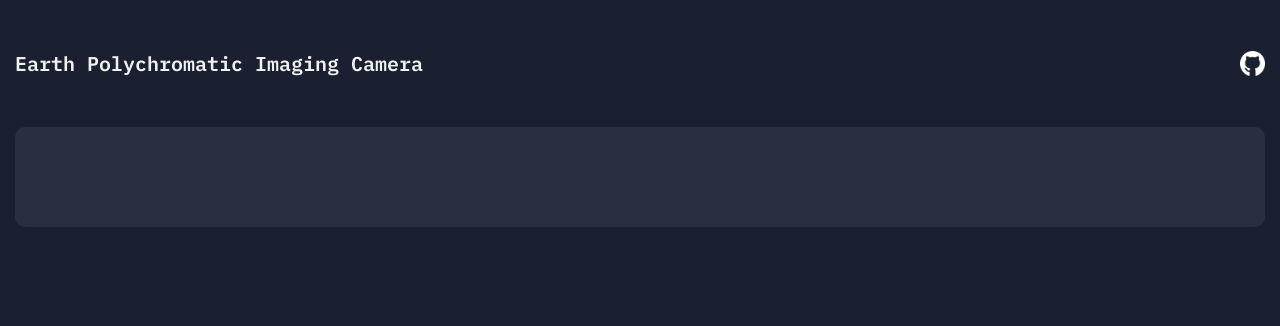
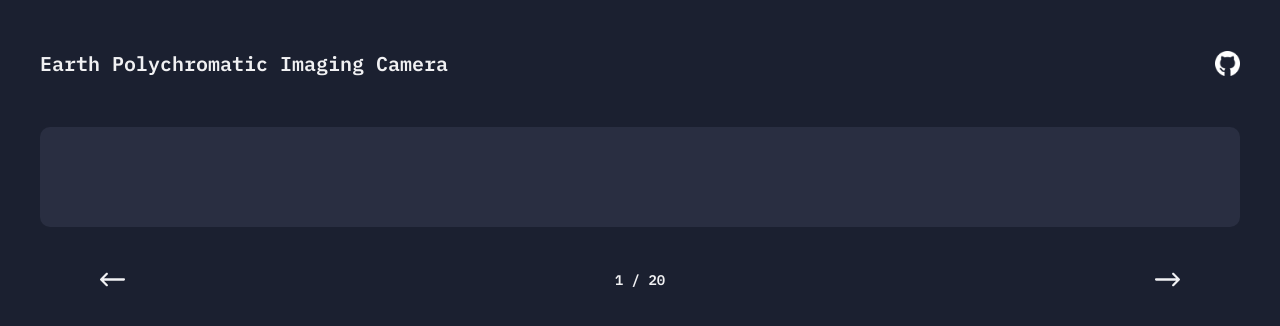
Before and after one commit to everwaveme/epic-dscovr-spacecraft, a website built with webpack: page public/index.html in a window 1280 px wide. Built offline with nearby package versions, Linux system fonts and the light colour scheme; no server answers.

Commit message:
started slider

```diff
--- a/public/index.html
+++ b/public/index.html
@@ -25,6 +25,18 @@
       <div class="container">
         <ul class="data-list">
         </ul>
+
+        <div class="slider">
+          <div class="slider-prev">
+            <img class="slider-prev-arrow" src="/static/arrow-left.svg" alt="Переключить влево">
+          </div>
+          <div class="slider-counter">
+            1 / 20
+          </div>
+          <div class="slider-next">
+            <img class="slider-next-arrow" src="/static/arrow-right.svg" alt="Переключить вправо">
+          </div>
+        </div>
       </div>
     </section>
   </main>
--- a/src/scss/blocks/_data.scss
+++ b/src/scss/blocks/_data.scss
@@ -12,6 +12,7 @@
 .data-item {
   display: flex;
   justify-content: space-between;
+  margin-bottom: 50px;
 }
 
 .data-pic {
@@ -19,11 +20,9 @@
   align-self: center;
 }
 
-.data-pic-link {}
-
 .data-img {
   border-radius: 10px;
-  transition: all .2s 0s cubic-bezier(0.46, 0.03, 0.52, 0.96);
+  transition: all .3s 0s cubic-bezier(0.46, 0.03, 0.52, 0.96);
 
   &:hover {
     box-shadow: 0 0 50px -10px rgba($color-semilight, .5);
--- /dev/null
+++ b/src/scss/blocks/_slider.scss
@@ -0,0 +1,25 @@
+.slider {
+ display: flex;
+ justify-content: space-between;
+ align-items: center;
+ margin: 30px 0;
+ padding: 0 50px;
+}
+
+.slider-prev, .slider-next {
+  cursor: pointer;
+  transition: all .3s 0s cubic-bezier(0.46, 0.03, 0.52, 0.96);
+
+  &:hover {
+    opacity: .7;
+  }
+}
+
+.slider-prev-arrow, .slider-next-arrow {
+  margin: 10px;
+  height: 25px;
+}
+
+.slider-counter {
+  font-weight: 600;
+}
--- a/src/scss/common/_mixins.scss
+++ b/src/scss/common/_mixins.scss
@@ -1,4 +1,4 @@
-@mixin container($width: 1264px) {
+@mixin container($width: 1200px) {
   max-width: $width + $gap;
   margin: 0 auto;
   padding: 0 $gap-half;
--- a/src/scss/main.scss
+++ b/src/scss/main.scss
@@ -7,5 +7,6 @@
 // blocks
 @import "blocks/_header";
 @import "blocks/_data";
+@import "blocks/_slider";
 
 //plugins
```
Also changed, not shown: src/index.js (+107 -0 lines), static/arrow-left.svg (added), static/arrow-right.svg (added).
